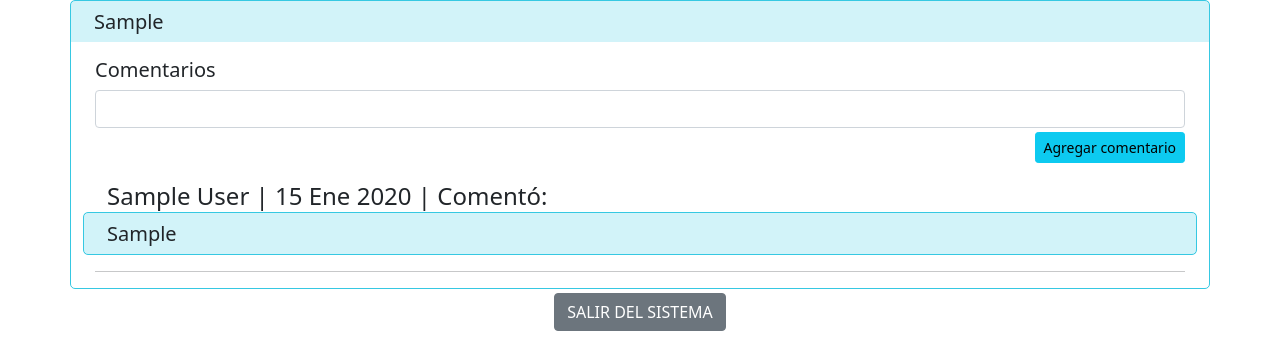
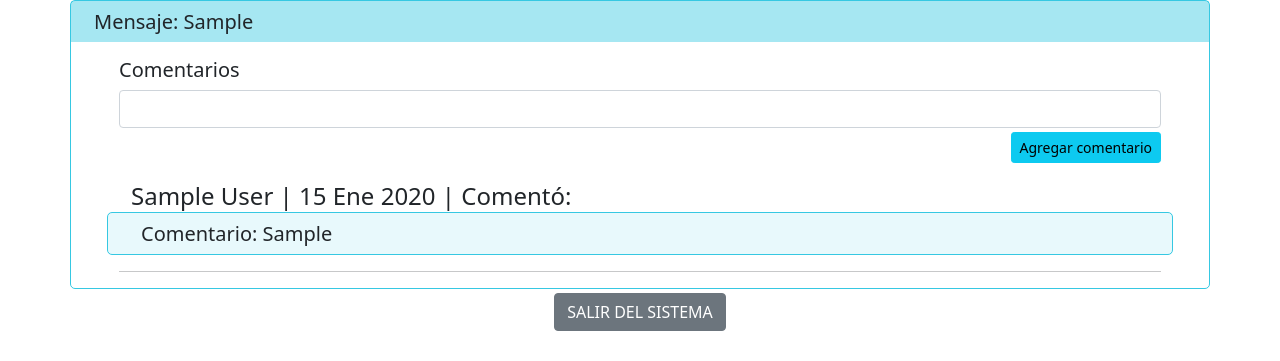
Before and after one commit to ygorrin/django-el-muro, a Django app: template app/templates/index.html in a window 1280 px wide. Shown: the part 439-800 px from the top of the page. Run offline with Django 3.2, Linux system fonts and the light colour scheme; the template is opened without the code that fills it: values that come from a table or form of the project are taken from there, others are empty; tables that the repository leaves empty hold one stand-in row (values such as "Sample post").

Commit message:
El muro v4

```diff
--- a/app/templates/base.html
+++ b/app/templates/base.html
@@ -32,5 +32,7 @@
     {% block libreria %}
     {% endblock %}
   </script>
+
+{% block script %}{% endblock %}
 </body>
 </html>
--- a/app/templates/index.html
+++ b/app/templates/index.html
@@ -12,7 +12,14 @@
         margin: 0;
         line-height: 13px;
         padding: 14px 23px;
-        background-color: rgba(33, 194, 223, 0.2);
+        background-color: rgba(33, 194, 223, 0.4);
+    }
+
+    .p3 {
+        margin: 0;
+        line-height: 13px;
+        padding: 14px 33px;
+        background-color: rgba(33, 194, 223, 0.1);
     }
 
     .mensajes {
@@ -35,7 +42,6 @@
         <div class="mb-3">
             <input type="text" class="form-control" id="inputDescription" name='mensaje'>
         </div>
-        <!-- <input type="hidden" name="id_user_post" value="{{request.session.user.id}}"> -->
         <button type="submit" class="btn btn-info">Postear mensaje en el muro</button>
     </form>
     <hr>
@@ -47,14 +53,16 @@
             <div class="row mt-1">
                 <h4 class="p1 mx-4">{{m.user.first_name}} {{m.user.last_name}} | {{m.created_at | date:"d M Y" }} |
                     Posteó el siguiente mensaje:</h4>
-
                 <div class="container mensajes">
-                    <h5 class="p2">{{m.mensaje}}</h5>
+                    <h5 class="p2">Mensaje: {{m.mensaje}}</h5>
                     {% if request.session.usuario.id == m.user.id %}
-                    <div class="d-flex justify-content-end">
-                        <a class="btn btn-outline-danger btn-sm mx-4" href="/mensaje/{{m.id}}/borrar">Borrar Mensaje</a>
+                    <div class="d-flex justify-content-end my-auto">
+                        <a id="borrar" class="btn btn-outline-danger btn-sm mx-4 my-auto"
+                            href="/mensaje/{{m.id}}/borrar">Borrar Mensaje</a>
                     </div>
                     {% endif %}
+
+                    <div class="container">
                     <div class="container mt-3">
                         <form action="/mensaje/comentario" method="post">
                             {% csrf_token %}
@@ -75,7 +83,7 @@
                             <h4 class="p1 mx-4">{{c.user.first_name}} {{c.user.last_name}} |
                                 {{c.created_at | date:"d M Y" }} | Comentó:</h4>
                             <div class="container mensajes">
-                                <h5 class="p2">{{c.comentario}}</h5>
+                                <h5 class="p3">Comentario: {{c.comentario}}</h5>
                             </div>
                             {% if request.session.usuario.id == c.user.id %}
                             <div class="d-flex justify-content-end">
@@ -88,21 +96,22 @@
                         {% endfor %}
                     </div>
                 </div>
+                </div>
             </div>
             {% endfor %}
             </tbody>
             </table>
             <div class="d-flex justify-content-center">
-            <a class="btn btn-secondary mx-auto mt-1" href="/logout">SALIR DEL SISTEMA</a>
+                <a class="btn btn-secondary mx-auto mt-1" href="/logout">SALIR DEL SISTEMA</a>
+            </div>
         </div>
-        </div>
-
     </div>
-
 </div>
 
+{% endblock %}
+{% block libreria %}
+{% endblock %}
+
+{% block script %}
 
 {% endblock %}
-
-{% block libreria %}
-{% endblock %}
--- a/app/urls.py
+++ b/app/urls.py
@@ -10,5 +10,4 @@ urlpatterns = [
     path('mensaje/comentario', views.comentario_crear),
     path('comentario/<int:val>/borrar', views.comentario_borrar),
     path('mensaje/<int:val>/borrar', views.mensaje_borrar),
-
 ]
```
Also changed, not shown: app/templates/contador.html (added, +29 -0 lines), app/views.py (+33 -2 lines).
